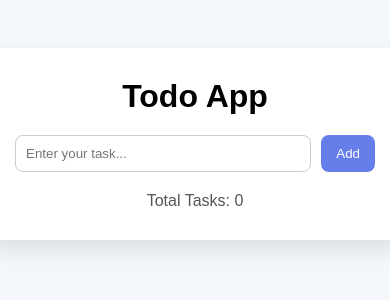
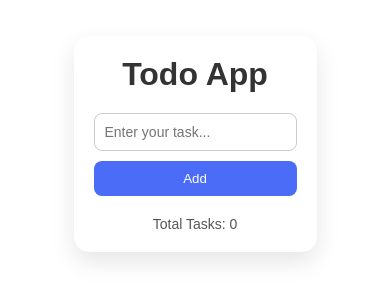
Before and after one commit to arpanachoubey0704-coder/react-todo-app, a React (Create React App) app: page / in a window 390 px wide. Shown: the part 278-578 px from the top of the page. Built offline with nearby package versions, Linux system fonts and the light colour scheme.

Commit message:
Updated UI styles and button hover

```diff
--- a/src/App.css
+++ b/src/App.css
@@ -1,22 +1,24 @@
 *{
-  box-sizing:border-box;
   margin:0;
   padding:0;
-  font-family:Arial;
+  box-sizing:border-box;
+  font-family: Arial, Helvetica, sans-serif;
 }
 
 body{
-  background:#f4f7fc;
   min-height:100vh;
   display:flex;
   justify-content:center;
   align-items:center;
+  background: linear-gradient(135deg,#f4f7fc);
+  padding:20px;
 }
 
 .todo-card{
+  width:100%;
+  max-width:450px;
   background:white;
   padding:30px;
-  width:420px;
   border-radius:15px;
   box-shadow:0 10px 25px rgba(0,0,0,0.1);
   text-align:center;
@@ -24,6 +26,7 @@ body{
 
 h1{
   margin-bottom:20px;
+  color:#333;
 }
 
 .input-container{
@@ -35,39 +38,43 @@ h1{
 input{
   flex:1;
   padding:10px;
+  border:1px solid #ccc;
   border-radius:8px;
-  border:1px solid #ccc;
+  font-size:14px;
+  outline:none;
+}
+
+input:focus{
+  border-color:#4a6cf7;
 }
 
 button{
   padding:10px 15px;
-  background:#667eea;
-  color:white;
   border:none;
   border-radius:8px;
+  background:#4a6cf7;
+  color:white;
   cursor:pointer;
+  transition:0.2s;
 }
 
 button:hover{
-  background:#5a67d8;
+  background:#3651d4;
 }
 
 ul{
   list-style:none;
+  margin-top:10px;
 }
 
 li{
   display:flex;
   justify-content:space-between;
   align-items:center;
-  background:#f3f3f3;
+  background:#f5f5f5;
   padding:10px;
   border-radius:8px;
   margin-bottom:10px;
-}
-
-li:hover{
-  background:#eaf1ff;
 }
 
 .completed{
@@ -76,20 +83,42 @@ li:hover{
 }
 
 .delete-btn{
-  background:#ff4d4f;
-  padding:5px 10px;
+  background:#ff4d4d;
+  padding:6px 10px;
+  font-size:12px;
 }
 
 .delete-btn:hover{
-  background:#d9363e;
+  background:#e63939;
 }
 
 .clear-btn{
-  margin-top:10px;
-  background:#444;
+  margin-top:15px;
+  background:#333;
+}
+
+.clear-btn:hover{
+  background:#e63939;
 }
 
 .task-count{
   margin-top:15px;
+  font-size:14px;
   color:#555;
 }
+
+@media (max-width:500px){
+
+  .todo-card{
+    padding:20px;
+  }
+
+  .input-container{
+    flex-direction:column;
+  }
+
+  button{
+    width:100%;
+  }
+
+}
```
